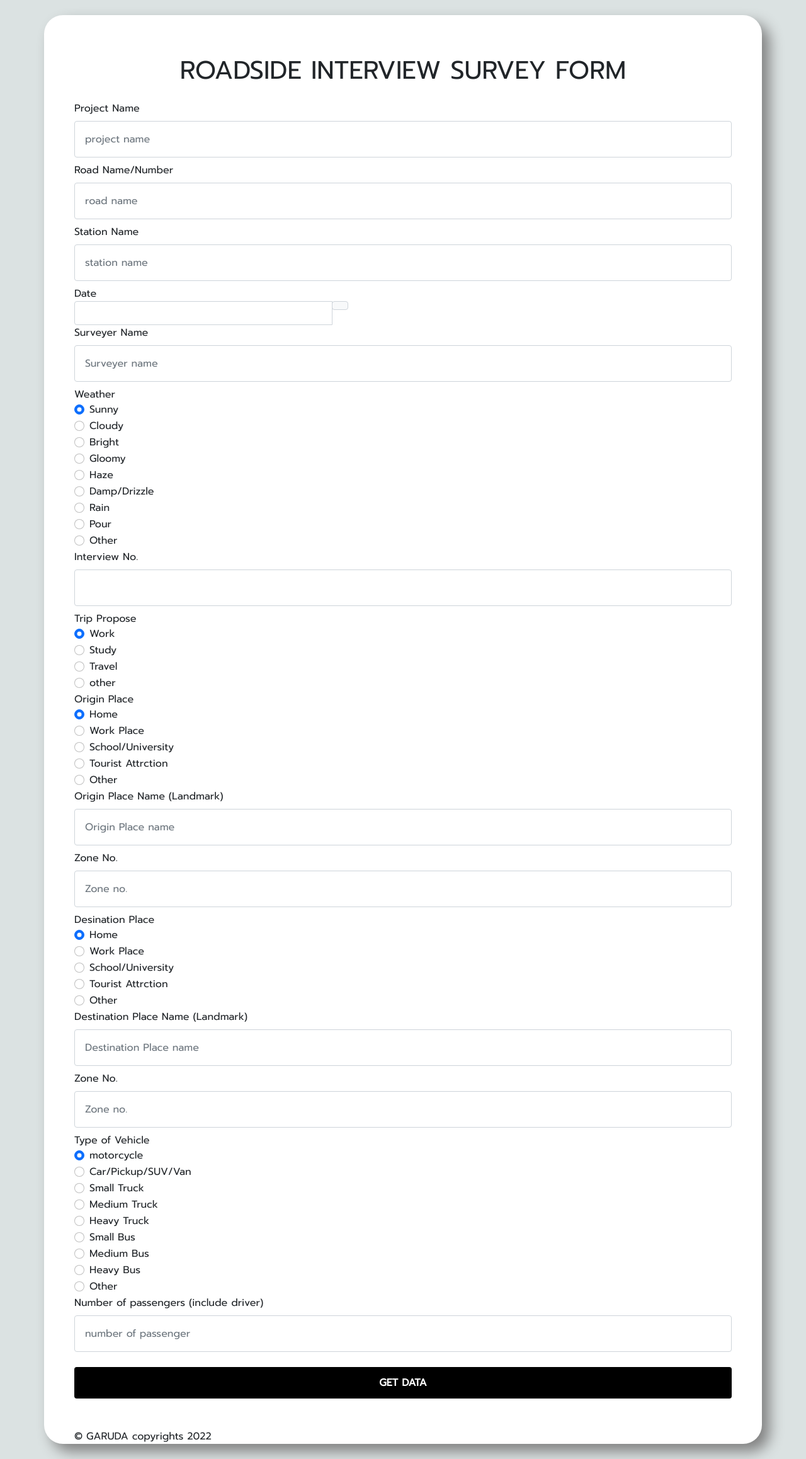
After one commit to jor2818/garuda, a Flask app: template templates/surveyform.html in a window 1280 px wide. The commit adds this page. Shown: the whole page at 63% size. Run offline with Flask 2, Linux system fonts and the light colour scheme; the template is opened without the code that fills it, so the values that code supplies are empty; some libraries are stand-ins or nearby versions.

Commit message:
Add surveyform and index

```diff
--- /dev/null
+++ b/templates/surveyform.html
@@ -0,0 +1,351 @@
+<!DOCTYPE html>
+<html lang="en">
+<head>
+    <meta charset="UTF-8">
+    <meta http-equiv="X-UA-Compatible" content="IE=edge">
+    <meta name="viewport" content="width=device-width, initial-scale=1.0">
+    <title>SIGN UP PAGE</title>
+    <link rel="stylesheet" href="/static/css/bootstrap.min.css">
+    <link rel="preconnect" href="https://fonts.googleapis.com">
+    <link rel="preconnect" href="https://fonts.gstatic.com" crossorigin>
+    <link href="https://fonts.googleapis.com/css2?family=Prompt&family=Sarabun:wght@200&display=swap" rel="stylesheet">
+    <style>
+        * {
+            padding: 0;
+            margin:0;
+            box-sizing: border-box;
+        }
+        body {
+            font-family: 'Prompt', sans-serif;
+            background: rgb(219,226,226)
+            }
+        .row {
+            background: white;
+            border-radius: 30px;
+            box-shadow: 12px 12px 22px grey;
+        }
+        .btn1{
+            border:none;
+            outline:none;
+            height: 50px;
+            width: 100%;
+            background-color:black;
+            color:white;
+            border-radius:4px;
+            font-weight:bold;
+        }
+        .btn1:hover{
+            background: white;
+            border: 1px solid;
+            color: black;
+        }
+
+        .input-group-append {
+            cursor: pointer;
+          }
+    </style>
+</head>
+<body>
+
+    <section class="Form my-4 mx-5">
+        <div class="container">
+            <div class="row no-gutters">
+                <div class="panel panel-primary px-5 pt-5">
+                    <div class="panel-heading">
+                        <h1 class="font-weight-bold py-3 text-center">ROADSIDE INTERVIEW SURVEY FORM</h1>
+                    </div>
+                    <div class="panel panel-body">
+                        <form action="#">
+                            <div class="col-lg-12">
+                                <label for="projectname">Project Name</label>
+                                <input type="text" placeholder="project name" name="projectname" class="form-control my-2 p-3">
+                            </div>
+                            <div class="col-lg-12">
+                                <label for="roadname">Road Name/Number</label>
+                                <input type="text" placeholder="road name" name="roadname" class="form-control my-2 p-3">
+                            </div>
+                            <div class="col-lg-12">
+                                <label for="staname">Station Name</label>
+                                <input type="text" placeholder="station name" name="staname" class="form-control my-2 p-3">
+                            </div>
+                            <div class="col-lg-12">
+                                <label for="date">Date</label>
+                                <div class="col-5">
+                                    <div class="input-group date" id="datepicker">
+                                      <input type="text" class="form-control" id="date"/>
+                                      <span class="input-group-append">
+                                        <span class="input-group-text bg-light d-block">
+                                          <i class="fa fa-calendar"></i>
+                                        </span>
+                                      </span>
+                                    </div>
+                                  </div>
+                            </div>
+                            <div class="col-lg-12">
+                                <label for="surveyname">Surveyer Name</label>
+                                <input type="text" placeholder="Surveyer name" name="surveyname" class="form-control my-2 p-3">
+                            </div>
+                            <div class="col-lg-12">
+                                <label for="weather">Weather</label>
+                                <div class="form-check">
+                                    <input class="form-check-input" type="radio" name="Radios_w" id="exampleRadios1" value="sunny" checked>
+                                    <label class="form-check-label" for="exampleRadios1">
+                                      Sunny
+                                    </label>
+                                </div>
+                                <div class="form-check">
+                                    <input class="form-check-input" type="radio" name="Radios_w" id="exampleRadios2" value="cloudy">
+                                    <label class="form-check-label" for="exampleRadios2">
+                                      Cloudy
+                                    </label>
+                                </div>
+                                <div class="form-check disabled">
+                                    <input class="form-check-input" type="radio" name="Radios_w" id="exampleRadios3" value="bright">
+                                    <label class="form-check-label" for="exampleRadios3">
+                                      Bright
+                                    </label>
+                                </div>
+                                <div class="form-check disabled">
+                                    <input class="form-check-input" type="radio" name="Radios_w" id="exampleRadios4" value="gloomy">
+                                    <label class="form-check-label" for="exampleRadios4">
+                                      Gloomy
+                                    </label>
+                                </div>
+                                <div class="form-check disabled">
+                                    <input class="form-check-input" type="radio" name="Radios_w" id="exampleRadios5" value="haze">
+                                    <label class="form-check-label" for="exampleRadios5">
+                                      Haze
+                                    </label>
+                                </div>
+                                <div class="form-check disabled">
+                                    <input class="form-check-input" type="radio" name="Radios_w" id="exampleRadios6" value="damp">
+                                    <label class="form-check-label" for="exampleRadios6">
+                                      Damp/Drizzle
+                                    </label>
+                                </div>
+                                <div class="form-check disabled">
+                                    <input class="form-check-input" type="radio" name="Radios_w" id="exampleRadios7" value="rain">
+                                    <label class="form-check-label" for="exampleRadios7">
+                                      Rain
+                                    </label>
+                                </div>
+                                <div class="form-check disabled">
+                                    <input class="form-check-input" type="radio" name="Radios_w" id="exampleRadios8" value="pour">
+                                    <label class="form-check-label" for="exampleRadios8">
+                                      Pour
+                                    </label>
+                                </div>
+                                <div class="form-check disabled">
+                                    <input class="form-check-input" type="radio" name="Radios_w" id="exampleRadios9" value="other">
+                                    <label class="form-check-label" for="Radios9">
+                                      Other
+                                    </label>
+                                </div>
+                            </div>
+                            <div class="col-lg-12">
+                                <label for="interviewNo">Interview No.</label>
+                                <input type="text" class="form-control my-2 p-3">
+                            </div>
+                            <div class="col-lg-12">
+                                <label for="trippropose">Trip Propose</label>
+                                <div class="form-check">
+                                    <input class="form-check-input" type="radio" name="Radios_tp" id="tripPro1" value="work" checked>
+                                    <label class="form-check-label" for="exampleRadios1">
+                                      Work
+                                    </label>
+                                </div>
+                                <div class="form-check">
+                                    <input class="form-check-input" type="radio" name="Radios_tp" id="tripPro2" value="study">
+                                    <label class="form-check-label" for="exampleRadios2">
+                                      Study
+                                    </label>
+                                </div>
+                                <div class="form-check disabled">
+                                    <input class="form-check-input" type="radio" name="Radios_tp" id="tripPro3" value="travel">
+                                    <label class="form-check-label" for="exampleRadios3">
+                                      Travel
+                                    </label>
+                                </div>
+                                <div class="form-check disabled">
+                                    <input class="form-check-input" type="radio" name="Radios_tp" id="tripPro4" value="other">
+                                    <label class="form-check-label" for="exampleRadios4">
+                                      other
+                                    </label>
+                                </div>
+                            </div>
+
+                            <div class="col-lg-12">
+                                <label for="origin">Origin Place</label>
+                                <div class="form-check">
+                                    <input class="form-check-input" type="radio" name="Radios_op" id="origin1" value="home" checked>
+                                    <label class="form-check-label" for="exampleRadios1">
+                                      Home
+                                    </label>
+                                </div>
+                                <div class="form-check">
+                                    <input class="form-check-input" type="radio" name="Radios_op" id="origin2" value="study">
+                                    <label class="form-check-label" for="exampleRadios2">
+                                      Work Place
+                                    </label>
+                                </div>
+                                <div class="form-check disabled">
+                                    <input class="form-check-input" type="radio" name="Radios_op" id="origin3" value="travel">
+                                    <label class="form-check-label" for="exampleRadios3">
+                                      School/University
+                                    </label>
+                                </div>
+                                <div class="form-check disabled">
+                                    <input class="form-check-input" type="radio" name="Radios_op" id="origin4" value="other">
+                                    <label class="form-check-label" for="exampleRadios4">
+                                      Tourist Attrction
+                                    </label>
+                                </div>
+                                <div class="form-check disabled">
+                                    <input class="form-check-input" type="radio" name="Radios_op" id="origin5" value="other">
+                                    <label class="form-check-label" for="exampleRadios5">
+                                      Other
+                                    </label>
+                                </div>
+                            </div>
+
+                            <div class="col-lg-12">
+                                <label for="originmark">Origin Place Name (Landmark)</label>
+                                <input type="text" placeholder="Origin Place name" name="originmark" class="form-control my-2 p-3">
+                            </div>
+
+                            <div class="col-lg-12">
+                                <label for="orginZone">Zone No.</label>
+                                <input type="text" placeholder="Zone no." name="originZone" class="form-control my-2 p-3">
+                            </div>
+
+                            <div class="col-lg-12">
+                                <label for="origin">Desination Place</label>
+                                <div class="form-check">
+                                    <input class="form-check-input" type="radio" name="Radios_dp" id="origin1" value="home" checked>
+                                    <label class="form-check-label" for="exampleRadios1">
+                                      Home
+                                    </label>
+                                </div>
+                                <div class="form-check">
+                                    <input class="form-check-input" type="radio" name="Radios_dp" id="origin2" value="study">
+                                    <label class="form-check-label" for="exampleRadios2">
+                                      Work Place
+                                    </label>
+                                </div>
+                                <div class="form-check disabled">
+                                    <input class="form-check-input" type="radio" name="Radios_dp" id="origin3" value="travel">
+                                    <label class="form-check-label" for="exampleRadios3">
+                                      School/University
+                                    </label>
+                                </div>
+                                <div class="form-check disabled">
+                                    <input class="form-check-input" type="radio" name="Radios_dp" id="origin4" value="other">
+                                    <label class="form-check-label" for="exampleRadios4">
+                                      Tourist Attrction
+                                    </label>
+                                </div>
+                                <div class="form-check disabled">
+                                    <input class="form-check-input" type="radio" name="Radios_dp" id="origin5" value="other">
+                                    <label class="form-check-label" for="exampleRadios5">
+                                      Other
+                                    </label>
+                                </div>
+                            </div>
+
+                            <div class="col-lg-12">
+                                <label for="destmark">Destination Place Name (Landmark)</label>
+                                <input type="text" placeholder="Destination Place name" name="destmark" class="form-control my-2 p-3">
+                            </div>
+
+                            <div class="col-lg-12">
+                                <label for="destZone">Zone No.</label>
+                                <input type="text" placeholder="Zone no." name="destZone" class="form-control my-2 p-3">
+                            </div>
+
+                            <div class="col-lg-12">
+                                <label for="vehicle">Type of Vehicle</label>
+                                <div class="form-check">
+                                    <input class="form-check-input" type="radio" name="Radios_v" id="origin1" value="MC" checked>
+                                    <label class="form-check-label" for="exampleRadios1">
+                                      motorcycle
+                                    </label>
+                                </div>
+                                <div class="form-check">
+                                    <input class="form-check-input" type="radio" name="Radios_v" id="origin2" value="PC">
+                                    <label class="form-check-label" for="exampleRadios2">
+                                      Car/Pickup/SUV/Van
+                                    </label>
+                                </div>
+                                <div class="form-check disabled">
+                                    <input class="form-check-input" type="radio" name="Radios_v" id="origin3" value="ST">
+                                    <label class="form-check-label" for="exampleRadios3">
+                                      Small Truck
+                                    </label>
+                                </div>
+                                <div class="form-check disabled">
+                                    <input class="form-check-input" type="radio" name="Radios_v" id="origin4" value="MT">
+                                    <label class="form-check-label" for="exampleRadios4">
+                                      Medium Truck
+                                    </label>
+                                </div>
+                                <div class="form-check disabled">
+                                    <input class="form-check-input" type="radio" name="Radios_v" id="origin5" value="HT">
+                                    <label class="form-check-label" for="exampleRadios5">
+                                      Heavy Truck
+                                    </label>
+                                </div>
+                                <div class="form-check disabled">
+                                    <input class="form-check-input" type="radio" name="Radios_v" id="origin6" value="SB">
+                                    <label class="form-check-label" for="exampleRadios5">
+                                      Small Bus
+                                    </label>
+                                </div>
+                                <div class="form-check disabled">
+                                    <input class="form-check-input" type="radio" name="Radios_v" id="origin7" value="MB">
+                                    <label class="form-check-label" for="exampleRadios5">
+                                      Medium Bus
+                                    </label>
+                                </div>
+                                <div class="form-check disabled">
+                                    <input class="form-check-input" type="radio" name="Radios_v" id="origin8" value="HB">
+                                    <label class="form-check-label" for="exampleRadios5">
+                                      Heavy Bus
+                                    </label>
+                                </div>
+                                <div class="form-check disabled">
+                                    <input class="form-check-input" type="radio" name="Radios_v" id="origin5" value="other">
+                                    <label class="form-check-label" for="exampleRadios5">
+                                      Other
+                                    </label>
+                                </div>
+                            </div>
+
+                            <div class="col-lg-12">
+                                <label for="passenger">Number of passengers (include driver)</label>
+                                <input type="text" placeholder="number of passenger" name="passenger" class="form-control my-2 p-3">
+                            </div>
+
+                            <div class="col-lg-12">
+                                <button type="submit" name="reg_user" class="btn1 mt-3 mb-5">GET DATA</button>
+                            </div>
+                        </form>
+                    </div>
+                    <div class="panel panel-footer">
+                        &copy; GARUDA copyrights 2022
+                    </div>
+                </div>
+            </div>
+        </div>
+
+    </section>
+
+
+
+    <script src="/static/js/bootstrap.min.js"></script>
+    <script>
+        $(function(){
+            $('#datepicker').datepicker();
+          });
+    </script>
+</body>
+</html>
```
Also changed, not shown: templates/index.html (+38 -17 lines), templates/signin.html (+8 -4 lines), templates/signup.html (+12 -4 lines), static/image/heroPage.jpg (added).
